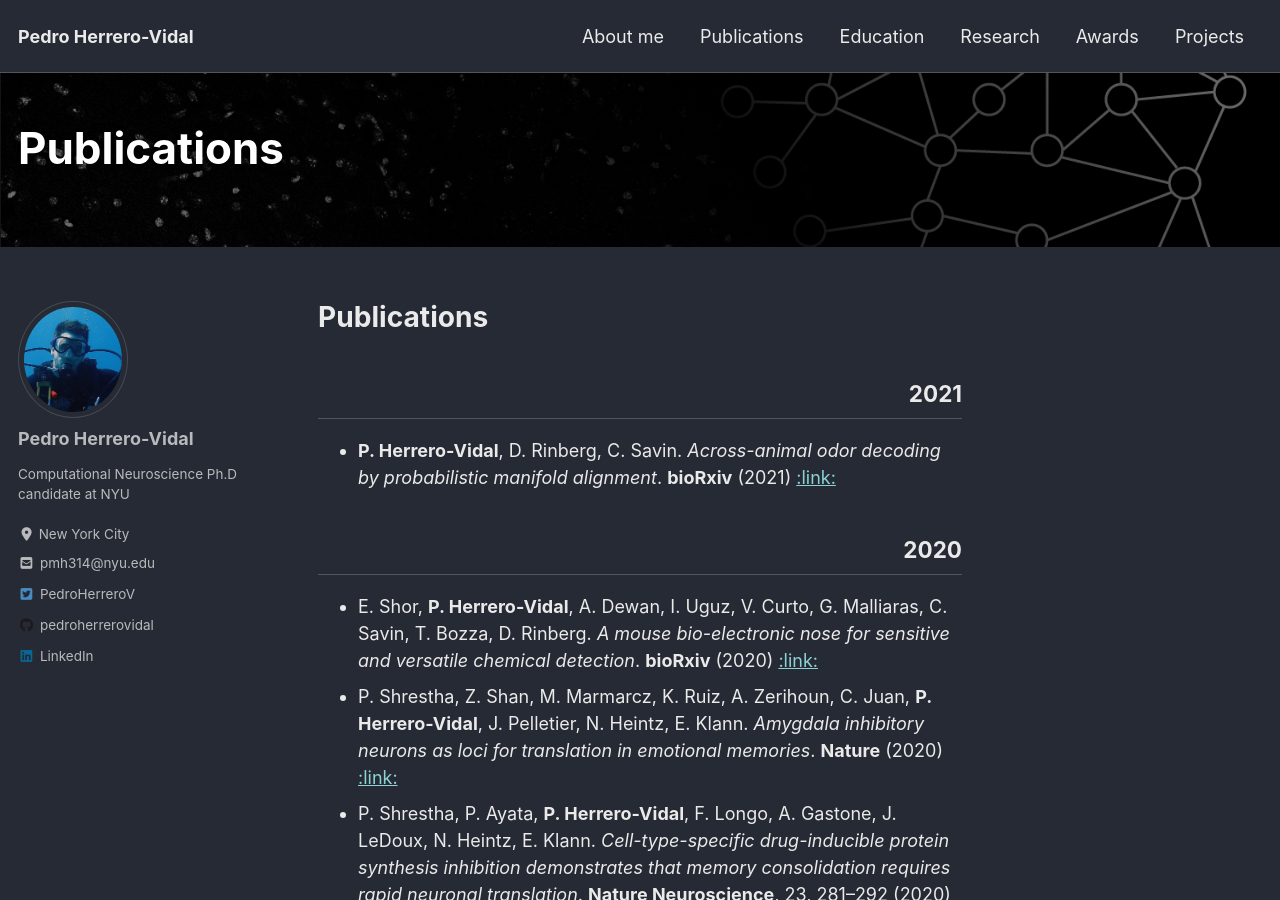
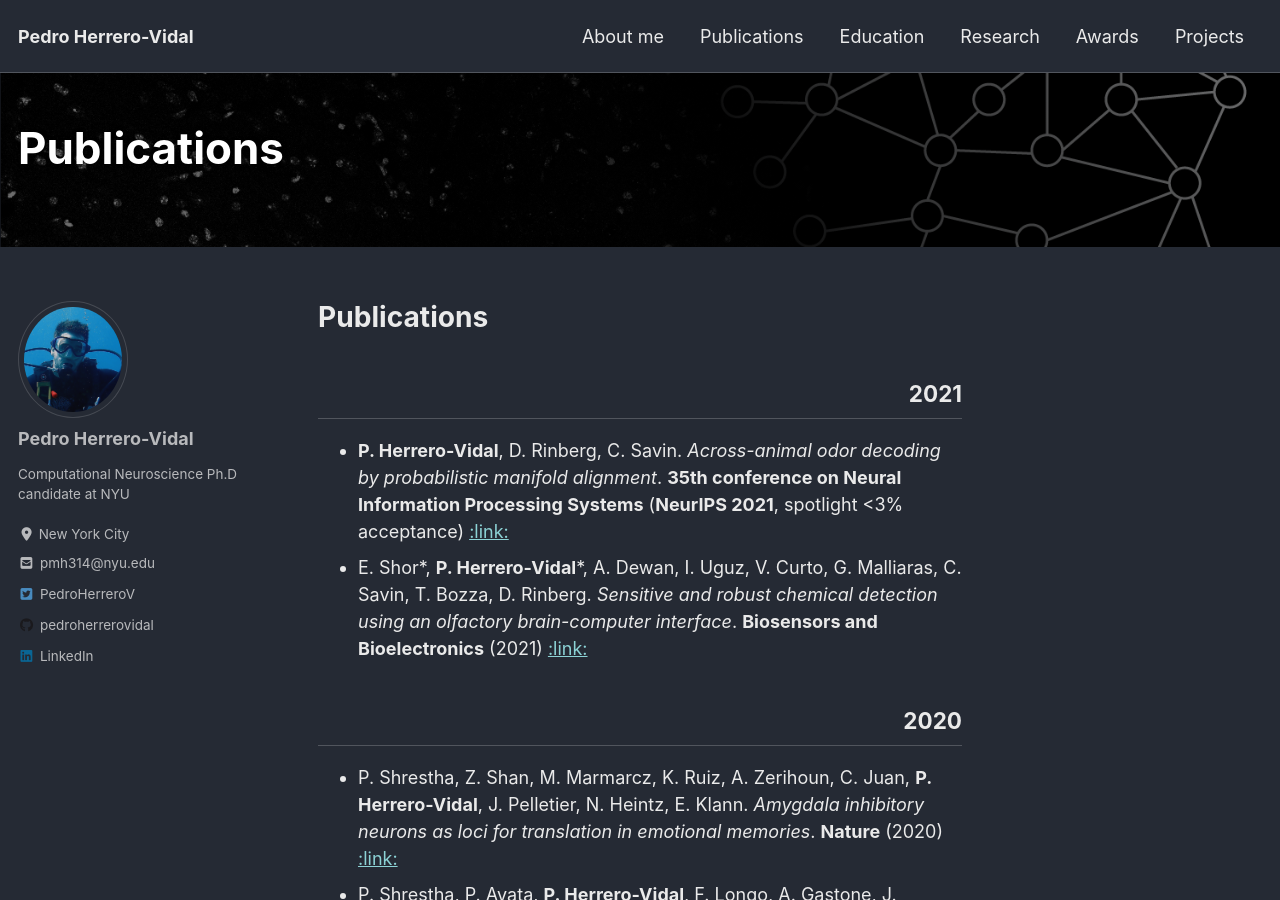
Before and after one commit to pedroherrerovidal/pedroherrerovidal.github.io, a Jekyll site: the page built from _pages/publications.md, in a window 1280 px wide and 900 px high. Built offline with Jekyll 4.4.1, drawn with Linux system fonts in a browser that asks for light colours; cached includes are drawn as plain includes; nearby versions of some CDN libraries.

Commit message:
update publications.md

```diff
--- a/_pages/publications.md
+++ b/_pages/publications.md
@@ -11,12 +11,13 @@ header:
 <div dir=rtl markdown=1>
 ## 2021
 <div dir=ltr markdown=1>
-- **P. Herrero-Vidal**, D. Rinberg, C. Savin. *Across-animal odor decoding by probabilistic manifold alignment*. **bioRxiv** (2021) [ :link: ](https://www.biorxiv.org/content/10.1101/2021.06.06.447279v1)  <br />
+- **P. Herrero-Vidal**, D. Rinberg, C. Savin. *Across-animal odor decoding by probabilistic manifold alignment*. **35th conference on Neural Information
+Processing Systems** (**NeurIPS 2021**, spotlight <3% acceptance) [ :link: ](https://www.biorxiv.org/content/10.1101/2021.06.06.447279v1)  <br />
+- E. Shor\*, **P. Herrero-Vidal**\*, A. Dewan, I. Uguz, V. Curto, G. Malliaras, C. Savin, T. Bozza, D. Rinberg. *Sensitive and robust chemical detection using an olfactory brain-computer interface*. **Biosensors and Bioelectronics** (2021) [ :link: ](https://www.sciencedirect.com/science/article/pii/S0956566321007016)  <br />
 
 <div dir=rtl markdown=1>
 ## 2020
 <div dir=ltr markdown=1>
-- E. Shor, **P. Herrero-Vidal**, A. Dewan, I. Uguz, V. Curto, G. Malliaras, C. Savin, T. Bozza, D. Rinberg. *A mouse bio-electronic nose for sensitive and versatile chemical detection*. **bioRxiv** (2020) [ :link: ](https://www.biorxiv.org/content/10.1101/2020.05.06.079772v1)  <br />
 - P. Shrestha, Z. Shan, M. Marmarcz, K. Ruiz, A.  Zerihoun, C. Juan, **P. Herrero-Vidal**, J. Pelletier, N. Heintz, E. Klann. *Amygdala inhibitory neurons as loci for translation in emotional memories*. **Nature** (2020) [ :link: ](https://www.nature.com/articles/s41586-020-2793-8)  <br />
 - P. Shrestha, P. Ayata, **P. Herrero-Vidal**, F. Longo, A. Gastone, J. LeDoux, N. Heintz, E. Klann. *Cell-type-specific drug-inducible protein synthesis inhibition demonstrates that memory consolidation requires rapid neuronal translation*. **Nature Neuroscience**, 23, 281–292 (2020) [:link:](https://www.nature.com/articles/s41593-019-0568-z)  <br />
 
```
